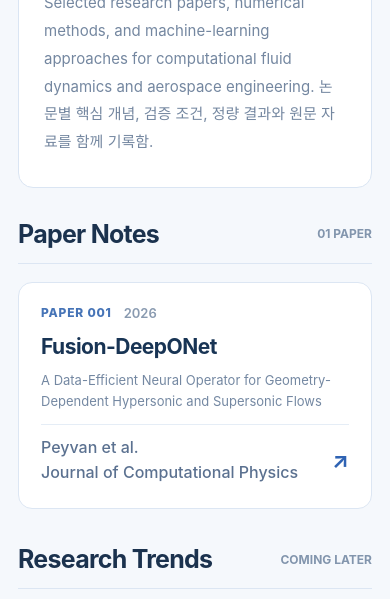
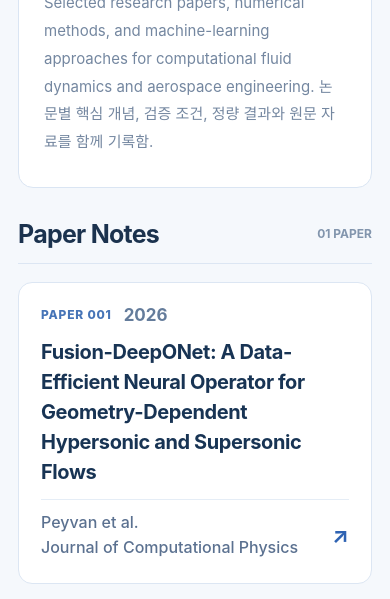
Before and after one commit to Isp99/Isp99.github.io, a plain HTML site: page literature-review/index.html in a window 390 px wide. Shown: the part 245-844 px from the top of the page. Drawn offline with Linux system fonts and the light colour scheme.

Commit message:
Use unified full paper title typography and enlarge publication year in list

```diff
--- a/literature-review/index.html
+++ b/literature-review/index.html
@@ -23,9 +23,9 @@
   .lr-card:hover{border-color:#9eb9e0;transform:translateY(-2px)}
   .lr-card-index{align-self:stretch;display:flex;flex-direction:column;justify-content:center;gap:9px;border-right:1px solid #e5edf6}
   .lr-no{font-size:12px;font-weight:800;color:#4674b7;letter-spacing:.065em}
-  .lr-year{font-size:13px;color:#899ab0;font-weight:600}
+  .lr-year{font-size:17px;color:#647c9b;font-weight:700}
   .lr-card-main{min-width:0}
-  .lr-card h3{font-size:23px;line-height:1.35;letter-spacing:-.025em;color:#183454;margin:0 0 9px}
+  .lr-card h3{font-size:21px;line-height:1.5;letter-spacing:-.02em;color:#183454;margin:0;font-weight:750}
   .lr-card p{color:#7488a2;font-size:14px;line-height:1.6;margin:0}
   .lr-card .lr-tags{display:flex;flex-wrap:wrap;gap:7px;margin-top:15px}
   .lr-tags span{font-size:11px;color:#3161ac;background:#edf4ff;border:1px solid #dce8f7;border-radius:99px;padding:6px 10px}
@@ -42,7 +42,7 @@
     .lr-wrap{padding:0 18px}.lr-hero{padding:31px 25px}
     .lr-card{grid-template-columns:1fr;gap:12px;min-height:0;padding:22px}
     .lr-card-index{flex-direction:row;justify-content:flex-start;align-items:center;border:0;gap:12px}
-    .lr-card h3{font-size:21px}
+    .lr-card h3{font-size:20px}
     .lr-card p{font-size:13px}
     .lr-bottom{grid-column:1;display:flex;align-items:center;justify-content:space-between;padding-top:10px;border-top:1px solid #e5edf6}
     .lr-nav .site-nav{gap:9px;flex-wrap:wrap}.lr-nav .site-nav a{font-size:11px}
@@ -62,8 +62,7 @@
 <a class="lr-card" href="fusion-deeponet.html" aria-label="Open Fusion-DeepONet Paper Notes">
   <div class="lr-card-index"><span class="lr-no">PAPER 001</span><span class="lr-year">2026</span></div>
   <div class="lr-card-main">
-    <h3>Fusion-DeepONet</h3>
-    <p>A Data-Efficient Neural Operator for Geometry-Dependent Hypersonic and Supersonic Flows</p>
+<h3>Fusion-DeepONet: A Data-Efficient Neural Operator for Geometry-Dependent Hypersonic and Supersonic Flows</h3>
     </div>
   <div class="lr-bottom"><span>Peyvan et al.<br>Journal of Computational Physics</span><b aria-hidden="true">↗</b></div>
 </a>
```
